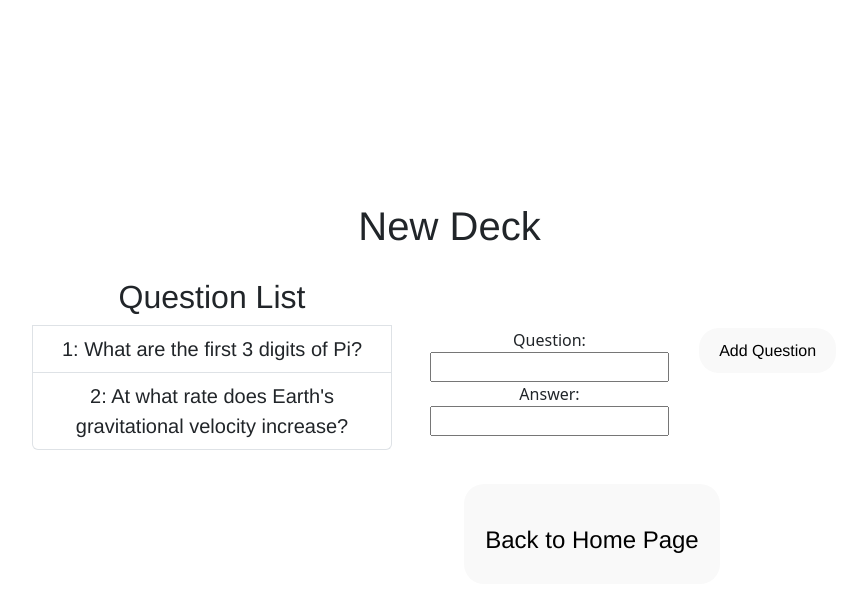
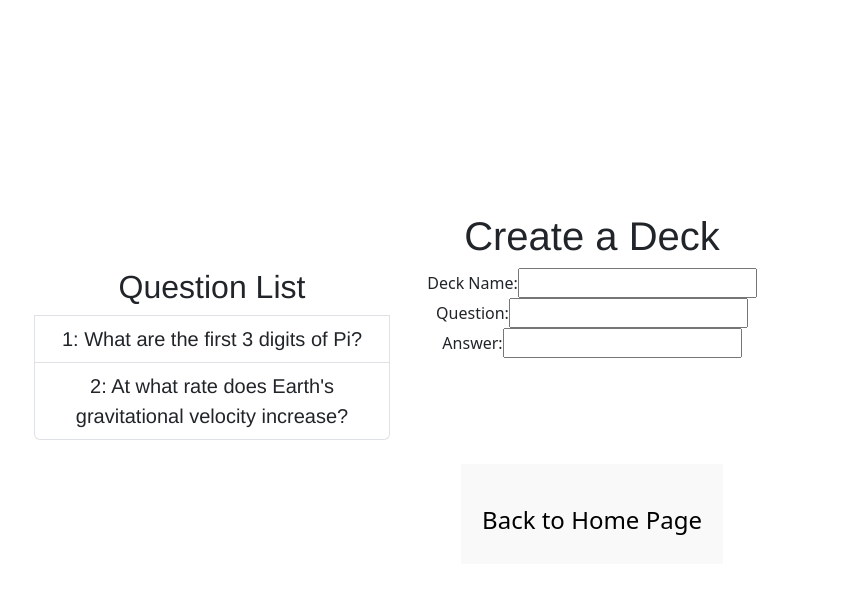
Before and after one commit to hendriknguyenn/flashcards, a React (Vite) app: page / in a window 1280 px wide. Both pictures are taken after a click on the button "Create a New Deck". Shown: the top 592 px of the page, without its empty margins (48-895 px from the left). Built offline with nearby package versions, Linux system fonts and the light colour scheme.

Commit message:
trying to make more a more reusable Details component, code clean up

```diff
--- a/src/App.jsx
+++ b/src/App.jsx
@@ -1,12 +1,11 @@
 import React, {useState} from 'react';
 import ReactDOM from 'react-dom/client';
 import { BrowserRouter, Route } from "react-router-dom";
-import Deck from './pages/Deck.tsx';
-import Home from './pages/Home';
-import Load from './pages/Load.tsx';
-import New from './pages/New.tsx';
+import Deck from './components/DeckPage.tsx';
+import Home from './components/Home.jsx';
 import './App.css';
 import '../node_modules/bootstrap/dist/css/bootstrap.min.css';
+import Details from './components/Details.tsx';
 
 function App(){
   const [showHome, setShowHome] = useState(true);
@@ -44,12 +43,12 @@ function App(){
         </div>
         <div>{showLoad ?
           <div>
-            <Load />
+            <Details detail_type='list' header='Load a Deck' list_header='Deck List'/>
           </div> : "" }
         </div>
         <div>{showNew ?
           <div>
-            <New />
+            <Details detail_type='new' header='Create a Deck' list_header='Question List'/>
           </div> : ""}
         </div>
         {showBackHome ? <button className="home_buttons" onClick={handleBackHome}>Back to Home Page</button> : ""}
--- /dev/null
+++ b/src/components/Deck.tsx
@@ -0,0 +1,14 @@
+
+class Deck{
+    id: number;
+    deck_name: string;
+    question_list: string[];
+    answer_list: string[];
+
+    constructor(id, deck_name){
+        this.id = id;
+        this.deck_name = deck_name;
+    }
+}
+
+export default Deck;
--- /dev/null
+++ b/src/components/Details.tsx
@@ -0,0 +1,125 @@
+import React, { useState } from "react";
+import Deck from './Deck.tsx';
+import './../../node_modules/bootstrap/dist/css/bootstrap.min.css';
+
+//how to use prop:
+// <Details detail_type={detail_type} header="" list_header={list_header}/>
+
+interface Props{
+    //detail types: list, new, edit
+    detail_type: string;
+    header: string;
+    list_header: string;
+}
+
+function Details(prop: Props){
+    let header = prop.header;
+    let detail_type = prop.detail_type;
+    let list_header = prop.list_header;
+    /*
+    list will be in format of decks or questions
+    deck: {deck.name}
+    question: {item.get(index)}
+    */
+
+    //===== test data ====
+    let list = [new Deck(1, 'deck 1'), new Deck(2, 'deck 2'), new Deck(3, 'deck 3')];
+    let question_list = new Map([
+        [1, "What are the first 3 digits of Pi?"],
+        [2, "At what rate does Earth's gravitational velocity increase?"],
+    ]);
+    let answer_list = new Map([
+        [1, "3.14"],
+        [2, "9.8 meters per second squared"],
+    ]);
+    // ==================
+
+    const [selectedItemIndex, setSelectedItemIndex] = useState(-1);
+    const [question, setQuestion] = useState('');
+    const [answer, setAnswer] = useState('');
+
+    function getListItems(){
+        // to load deck list, iterate through array of Deck objects and get deck.name
+        if(detail_type ==='list'){
+            return(
+                list.map((item, index) =>
+                    <li
+                    className = {selectedItemIndex === index ? "list-group-item active" : "list-group-item"}
+                    onClick={() => setSelectedItemIndex(index)}
+                    key={item.id}>
+                    {item.deck_name}
+                    </li>
+                )
+            )
+        //to load questions list, iterate through map of questions and value stores the question -- key is used to correlate question to answer
+        }else{
+            return(
+                Array.from(question_list).map(([key, value]) => (
+                    <li
+                    className= {selectedItemIndex === key-1 ? "list-group-item active" : "list-group-item"}
+                    onClick={() => setSelectedItemIndex(key-1)}
+                    key={key}>
+                        {key}: {value}
+                    </li>
+                ))
+            )
+        }
+    }
+
+    function createDetailsPane(){
+        return(
+            <>
+                <div className='col' id='middle-pane'>
+                    <form>
+                        <label>Deck Name:</label>
+                            <input type="text"></input>
+                        <label>Question:
+                            <input
+                                type="text"
+                                defaultValue={selectedItemIndex === -1 ? question : question_list.get(selectedItemIndex+1)}
+                                onChange={(event) => setQuestion(event.target.value)}
+                            />
+                        </label>
+                        <label>Answer:
+                            <input
+                                type="text"
+                                defaultValue={selectedItemIndex === -1 ? answer : answer_list.get(selectedItemIndex+1)}
+                                onChange={(event) => setAnswer(event.target.value)}
+                            />
+                        </label>
+                    </form>
+                </div>
+            </>
+        )
+    }
+
+    function createButtonPane(){
+
+    }
+
+    return(
+        <>
+            <div className='container'>
+                <div className='row' id='top-pane'>
+                    <h1>{header}</h1>
+                </div>
+                <div className='row'>
+                    <div className='col' id='left-pane'>
+                        <ul className="list-group">
+                            <h2>{list_header}</h2>
+                            {getListItems()}
+                        </ul>
+
+                    </div>
+                        {detail_type === 'list' ? null : createDetailsPane()}
+                    <div className='col' id='right-pane'></div>
+                </div>
+                <div className='row' id='bottom-pane'>
+
+                </div>
+            </div>
+        </>
+    )
+}
+
+export default Details;
--- a/src/pages/Home.jsx
+++ b/src/components/Home.jsx
@@ -1,19 +1,8 @@
 import React, { useState } from "react";
 import appLogo from '../assets/flashcard.svg';
-import Deck from './Deck';
-import Load from "./Load";
 
 function Home(){
 
-  const handleCreateNewDeck = () => {
-    console.log("Create New Deck");
-  }
-  const handleLoadDeck = () => {
-    console.log("Manage/Load Decks");
-    setShowLoadComponent(true);
-  }
-  //hook to hide/show to Load "Page"
-  const [showLoadComponent, setShowLoadComponent] = useState(false);
   return(
       <>
         <div>
@@ -25,7 +14,6 @@ function Home(){
                 </a>
               </div>
         </div>
-        <div>{showLoadComponent ? <Load /> : ""}</div>
       </>
   )
 }
--- a/src/pages/New.tsx
+++ /dev/null
@@ -1,92 +0,0 @@
-import React, { useState } from 'react';
-import './New.css';
-
-function New(){
-    let header = "New Deck";
-    let question_list = new Map([
-        [1, "What are the first 3 digits of Pi?"],
-        [2, "At what rate does Earth's gravitational velocity increase?"],
-    ]);
-    let answer_list = new Map([
-        [1, "3.14"],
-        [2, "9.8 meters per second squared"],
-    ]);
-
-    const [selectedQuestion, setSelectedQuestion] = useState(-1);
-    // hook for question form
-    const [question, setQuestion] = useState('');
-    const [answer, setAnswer] = useState('');
-
-    function questionForm() {
-
-        return(
-            <form>
-                <label>Question:
-                    <input
-                        type="text"
-                        value={selectedQuestion === -1 ? question : question_list.get(selectedQuestion+1)}
-                        onChange={(event) => setQuestion(event.target.value)}
-                    />
-                </label>
-                <label>Answer:
-                <input
-                        type="text"
-                        value={selectedQuestion === -1 ? answer : answer_list.get(selectedQuestion+1)}
-                        onChange={(event) => setAnswer(event.target.value)}
-                    />
-                </label>
-            </form>
-        )
-    }
-
-    function showAddButton(){
-        if(question == "" && answer == "" && selectedQuestion == -1){
-            return ""
-        }
-    }
-
-    function handleAddQuestion(){
-        console.log(question);
-        console.log(answer);
-        setQuestion("");
-        setAnswer("");
-    }
-    return(
-        <>
-            <div className = 'container'>
-                <div className = "row">
-                    <div className="col-9" id="top-pane"><h1>{header}</h1></div>
-                    <div className="col-4" id="left-pane">
-                        <ul className="list-group">
-                            <h2>Question List</h2>
-                            {Array.from(question_list).map(([key, value]) => (
-                                <li
-                                className= {selectedQuestion === key-1 ? "list-group-item active" : "list-group-item"}
-                                onClick={() => setSelectedQuestion(key-1)}
-                                key={key}>
-                                    {key}: {value}
-                                </li>
-                            ))}
-                        </ul>
-                    </div>
-                    <div className="col-6" id="right-pane">
-                        <div className='container'>
-                            <div className='row'>
-                                <div className ='col'>
-                                    {questionForm()}
-                                </div>
-                                <div className ='col'>
-                                    {question ? "" : <button onClick={handleAddQuestion}>Add Question</button>}
-                                    {selectedQuestion === -1 ? "" : <button>Edit Question</button>}
-                                    {selectedQuestion === -1 ? "" : <button>Delete Question</button>}
-                                </div>
-                            </div>
-                        </div>
-                    </div>
-                </div>
-            </div>
-        </>
-    )
-}
-
-export default New;
```
Also changed, not shown: src/components/DeckPage.tsx (renamed from src/pages/Deck.tsx, +2 -5 lines).
